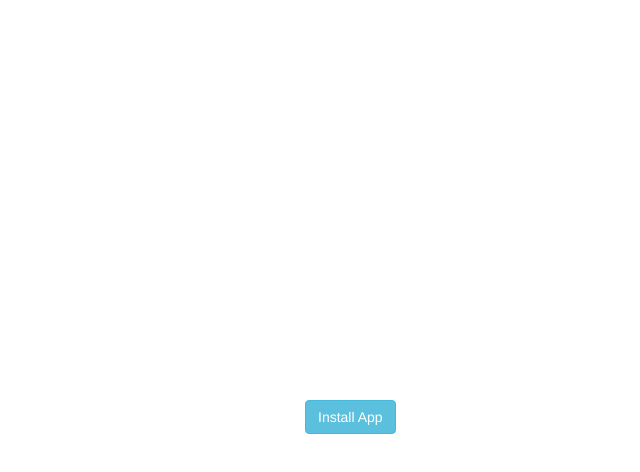
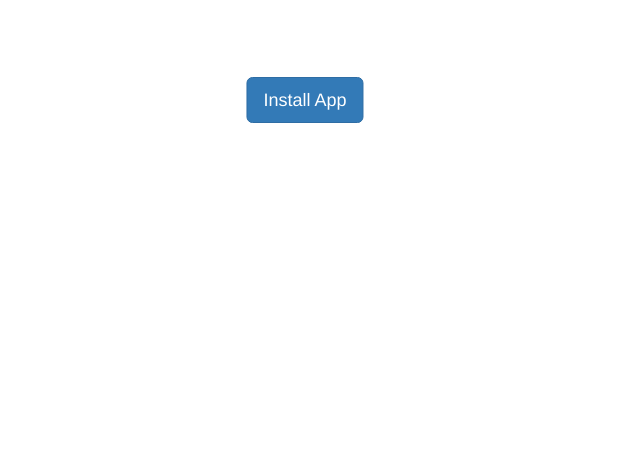
Before and after one commit to MohamedElzokla/mohamedelzokla.github.io, a plain HTML site: page index.html in a window 1280 px wide. Shown: the whole page, without its empty margins (335-975 px from the left). Drawn offline with nearby package versions, Linux system fonts and the light colour scheme.

Commit message:
Update index.html

```diff
--- a/index.html
+++ b/index.html
@@ -8,9 +8,14 @@
 </head>
 
 <body>
-    <div>
-    <a id="installbtn" class="btn btn-info" role="button"  href="itms-services://?action=download-manifest&url=">Install App</a>
+
+
+<div class="container">
+  <div class="center">
+    <a id="installbtn" class="btn btn-primary btn-lg" role="button"  href="itms-services://?action=download-manifest&url=">Install App</a>
+  </div>
 </div>
+
 </body>
 <script>
     let params = new URL(document.location.toString()).searchParams;
@@ -27,11 +32,17 @@
 </script>
 
 <style>
-div {
-    width:auto;
-    height:auto;
-    position: fixed;
-    top: 50%;
-    left: 50%;
+.container {
+  height: 200px;
+  position: relative;
+}
+
+.center {
+  margin: 0;
+  position: absolute;
+  top: 50%;
+  left: 50%;
+  -ms-transform: translate(-50%, -50%);
+  transform: translate(-50%, -50%);
 }
 </style>
```
